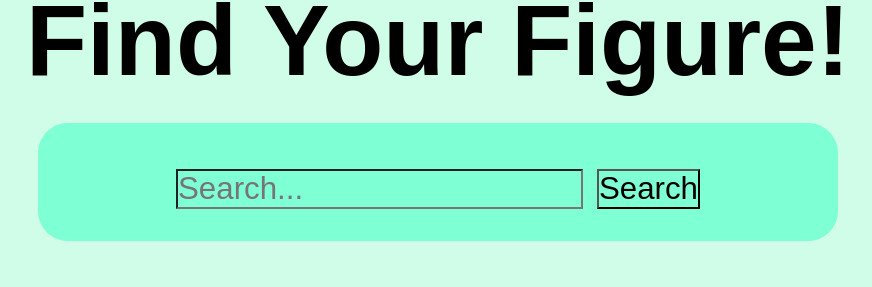
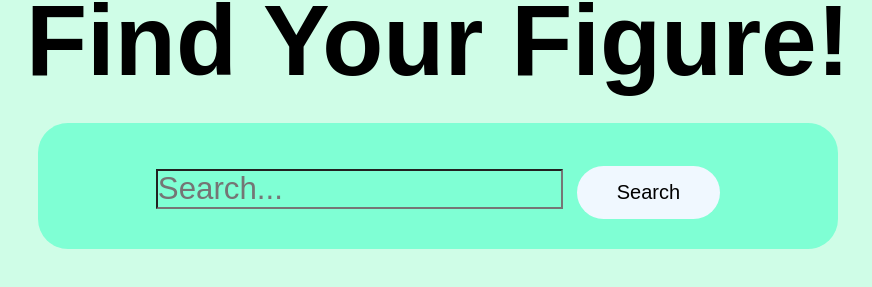
Before and after one commit to staten-island-tech/api-project-4rham, a website built with Vite: page api-project/index.html in a window 1280 px wide. Shown: the part 117-404 px from the top of the page, without its empty margins (202-1074 px from the left). Built offline with nearby package versions, Linux system fonts and the light colour scheme; no server answers; a web font is replaced by a local one.

Commit message:
4er4yw4yry

```diff
--- a/api-project/style.css
+++ b/api-project/style.css
@@ -39,3 +39,12 @@ body,
   margin: auto;
   height: 100px
 }
+
+#sb {
+  background-color: aliceblue;
+  padding: 15px 40px;
+  border: 10px;
+  font-size: 2rem;
+  border-radius: 100px;
+  transition: all 0.2s;
+}
```
